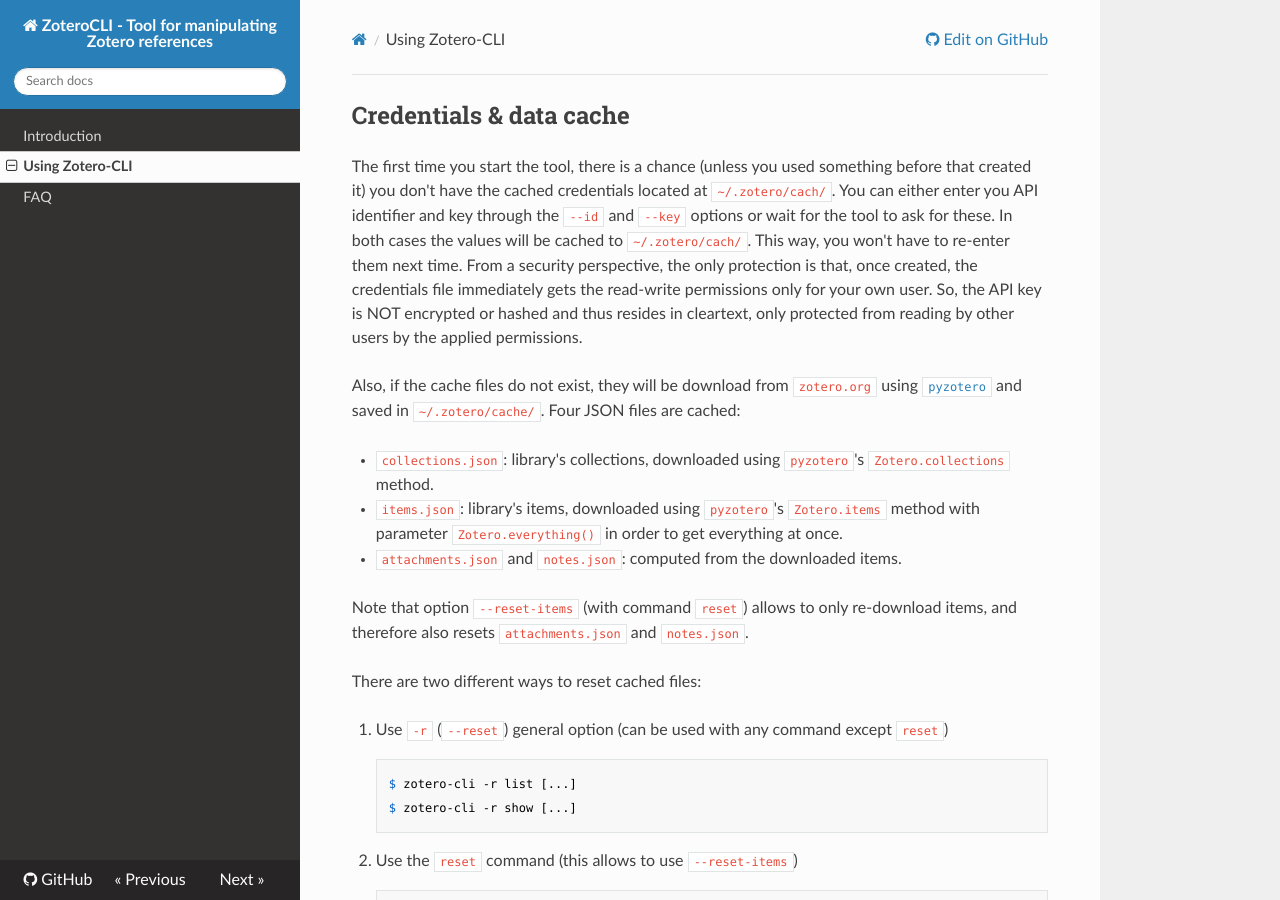
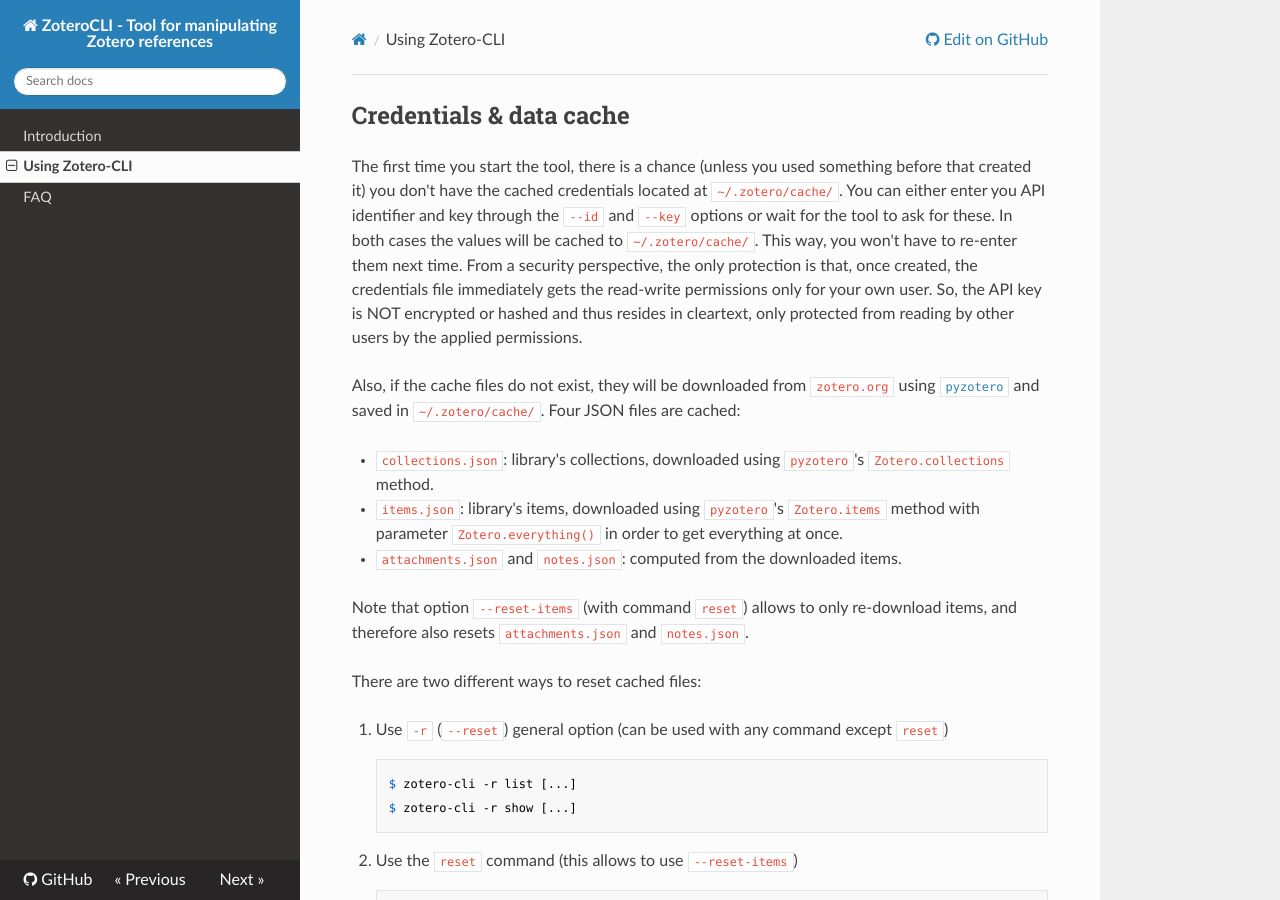
Before and after one commit to dhondta/zotero-cli, an MkDocs documentation site: the page built from doc/usage.md, in a window 1280 px wide and 900 px high. Built offline with MkDocs 1.6.1, drawn with Linux system fonts in a browser that asks for light colours; nearby versions of some CDN libraries; old or Windows-style settings are respelled for this version of MkDocs.

Commit message:
Fixed some typos in the documentation

```diff
--- a/doc/usage.md
+++ b/doc/usage.md
@@ -1,8 +1,8 @@
 ## Credentials & data cache
 
-The first time you start the tool, there is a chance (unless you used something before that created it) you don't have the cached credentials located at `~/.zotero/cach/`. You can either enter you API identifier and key through the `--id` and `--key` options or wait for the tool to ask for these. In both cases the values will be cached to `~/.zotero/cach/`. This way, you won't have to re-enter them next time. From a security perspective, the only protection is that, once created, the credentials file immediately gets the read-write permissions only for your own user. So, the API key is NOT encrypted or hashed and thus resides in cleartext, only protected from reading by other users by the applied permissions.
+The first time you start the tool, there is a chance (unless you used something before that created it) you don't have the cached credentials located at `~/.zotero/cache/`. You can either enter you API identifier and key through the `--id` and `--key` options or wait for the tool to ask for these. In both cases the values will be cached to `~/.zotero/cache/`. This way, you won't have to re-enter them next time. From a security perspective, the only protection is that, once created, the credentials file immediately gets the read-write permissions only for your own user. So, the API key is NOT encrypted or hashed and thus resides in cleartext, only protected from reading by other users by the applied permissions.
 
-Also, if the cache files do not exist, they will be download from `zotero.org` using [`pyzotero`](https://github.com/urschrei/pyzotero) and saved in `~/.zotero/cache/`. Four JSON files are cached:
+Also, if the cache files do not exist, they will be downloaded from `zotero.org` using [`pyzotero`](https://github.com/urschrei/pyzotero) and saved in `~/.zotero/cache/`. Four JSON files are cached:
 
 - `collections.json`: library's collections, downloaded using `pyzotero`'s `Zotero.collections` method.
 - `items.json`: library's items, downloaded using `pyzotero`'s `Zotero.items` method with parameter `Zotero.everything()` in order to get everything at once.
```
